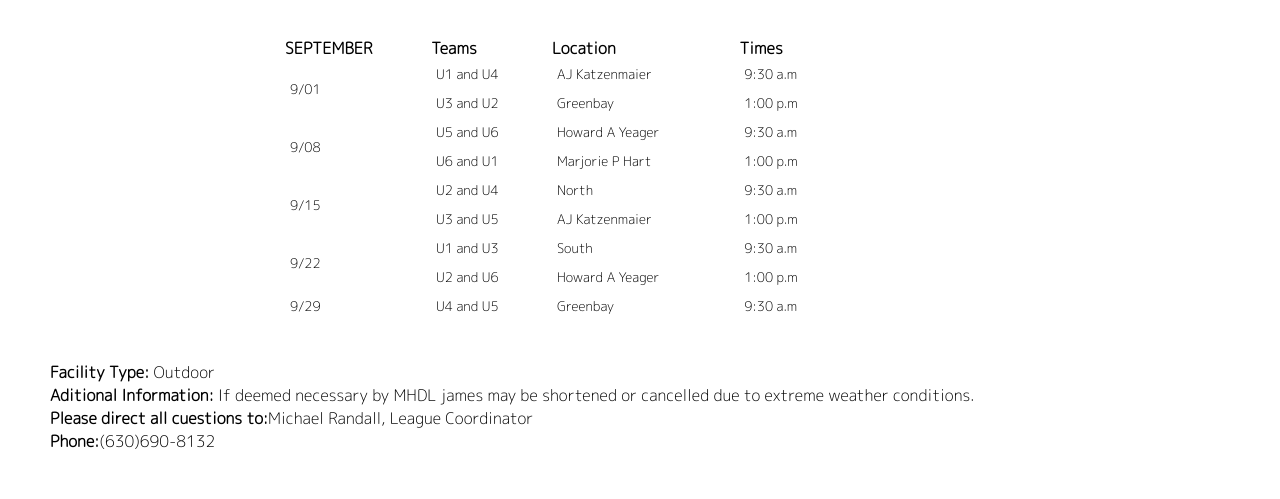
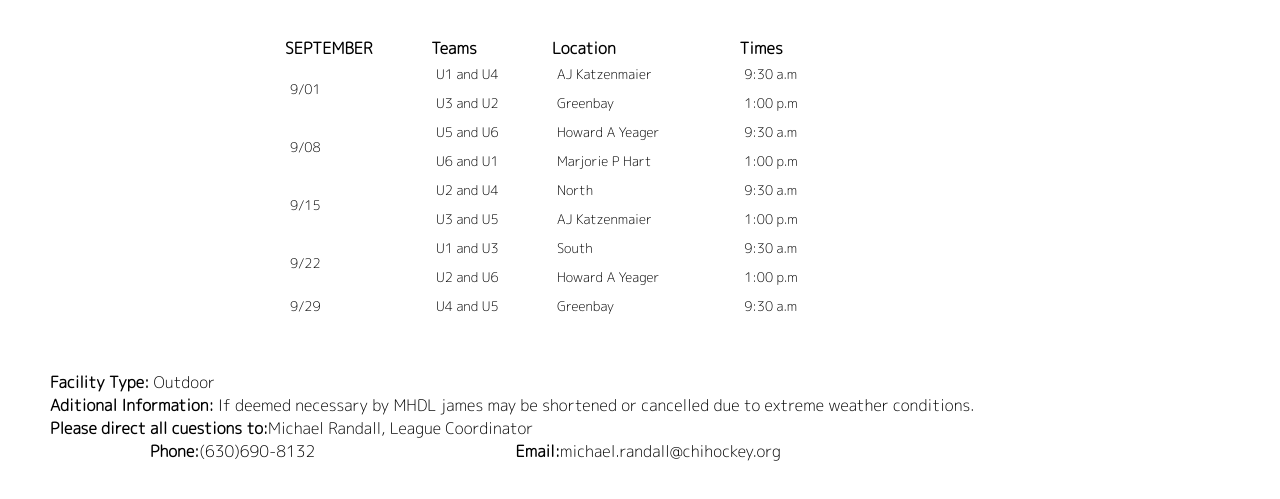
Before and after one commit to Matises13/tareasmindhub, a plain HTML site: page game_info.html in a window 1280 px wide. Shown: the part 559-1058 px from the top of the page. Before the commit the page ends 1012 px from the top, so only its background shows below. Drawn offline with Linux system fonts and the light colour scheme.

Commit message:
Finalizando Game info v.2

```diff
--- a/assets/styles/style3.css
+++ b/assets/styles/style3.css
@@ -151,8 +151,15 @@ th{
     flex-direction: column;
     justify-content: center;
     align-items: flex-start;
-    padding: 0px 25px;
+    padding: 10px 25px 100px;
+}
+.foot{
+    display: flex;
+    justify-content: space-evenly;
+}
 
+.foot p{
+    margin: 0 100px;
 }
 
 /*Style de Rules */
--- a/game_info.html
+++ b/game_info.html
@@ -109,7 +109,10 @@
             <p><span class="titulo-secundario"> Facility Type: </span>Outdoor</p>
             <p><span class="titulo-secundario" >Aditional Information: </span> If deemed necessary by MHDL james may be shortened or cancelled due to extreme weather conditions.</p>
             <p><span class="titulo-secundario">Please direct all cuestions to:</span>Michael Randall, League Coordinator</p>
-            <p><span class="titulo-secundario">Phone:</span>(630)690-8132</p>
+            <div class="foot" >
+                <p><span class="titulo-secundario">Phone:</span>(630)690-8132</p>
+                <p><span class="titulo-secundario">Email:</span>michael.randall@chihockey.org</p>
+            </div>
         </section>
         </div>
 
```
